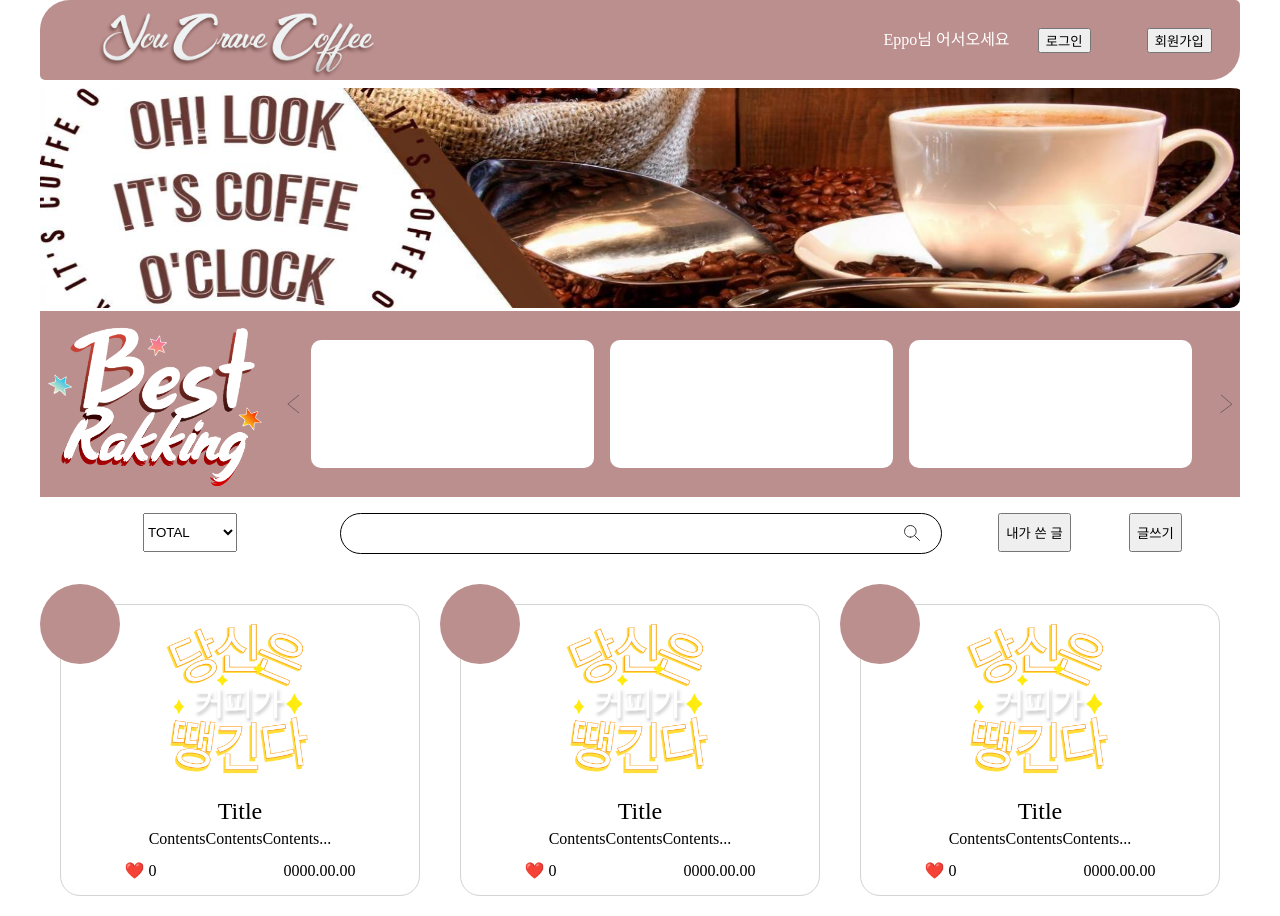
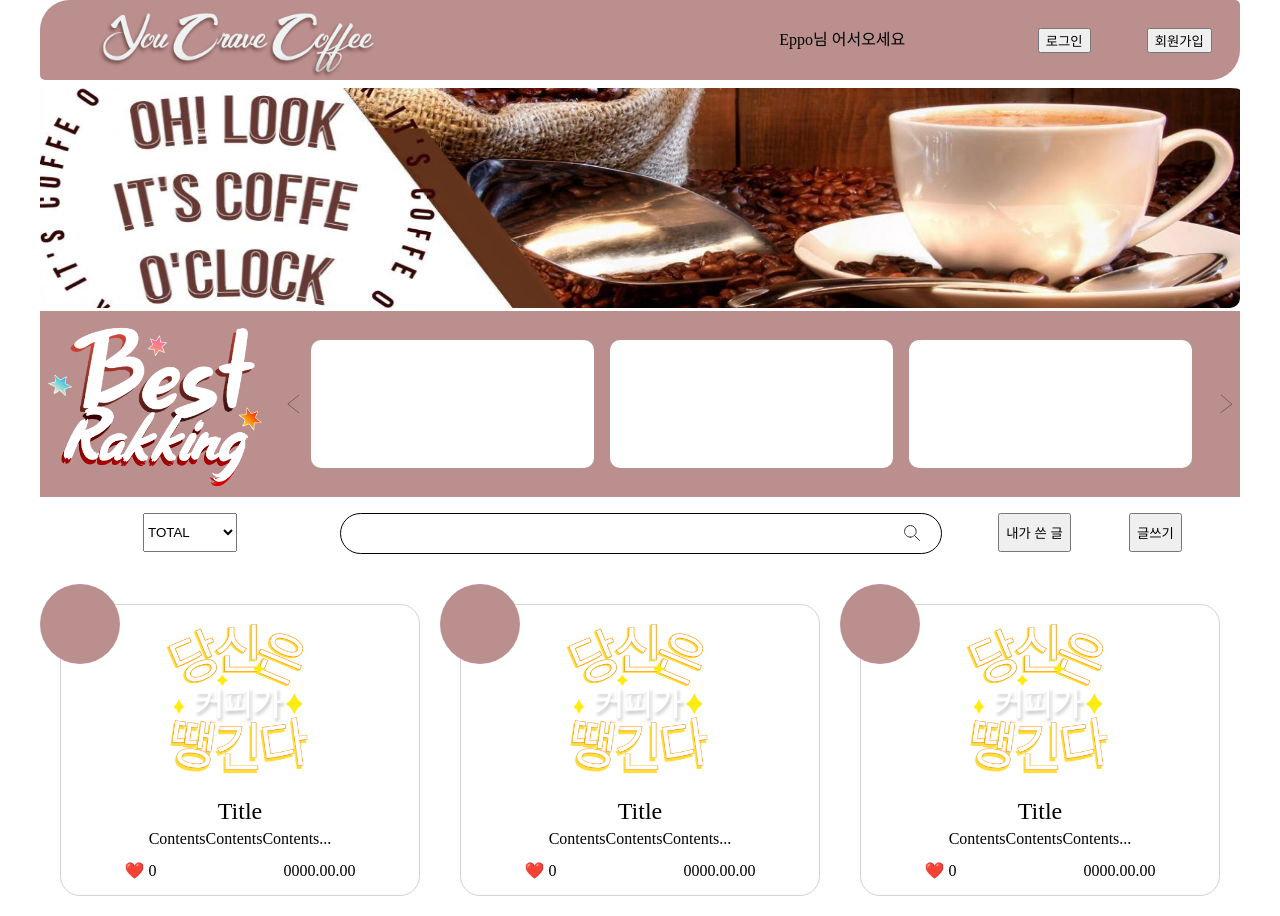
Before and after one commit to E-ppo/YouCraveCoffee_FE, a React (Create React App) app: page / in a window 1280 px wide. Built offline with nearby package versions, Linux system fonts and the light colour scheme.

Commit message:
style 헤더 베너 상자와 버튼 겹치는 부분 수정

```diff
--- a/src/components/public/Header.js
+++ b/src/components/public/Header.js
@@ -32,7 +32,7 @@ const Header =()=>{
           { windowWidth < 550 ?
           ""
           :
-            <div className="blank">
+            <div style={{display:"flex", width:"20%", alignItems:"center"}}>
               Eppo님 어서오세요
             </div>
           }
@@ -81,7 +81,7 @@ justify-content: center;
   display: flex;
 
   .logoArea{
-    width: 30%;
+    width: 60%;
     display: flex;
     align-items: center;
     justify-content: flex-start;
@@ -90,13 +90,7 @@ justify-content: center;
       height: 95%;
     }
   }
-  .blank{
-    width: 50%;
-    display: flex;
-    align-items: center;
-    justify-content: flex-end;
-    color: white;
-  }
+
   .buttonArea{
     width: 20%;
     display: flex;
```
